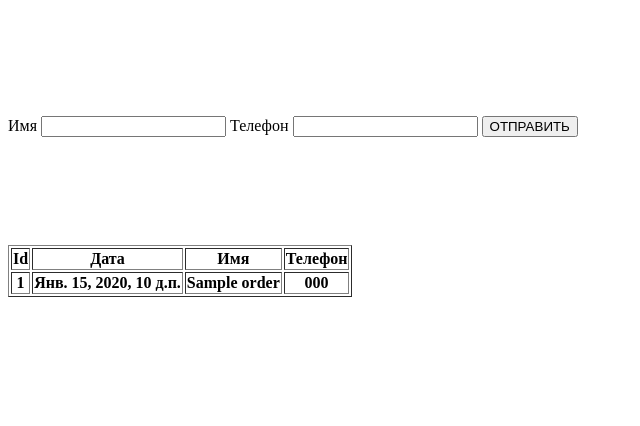
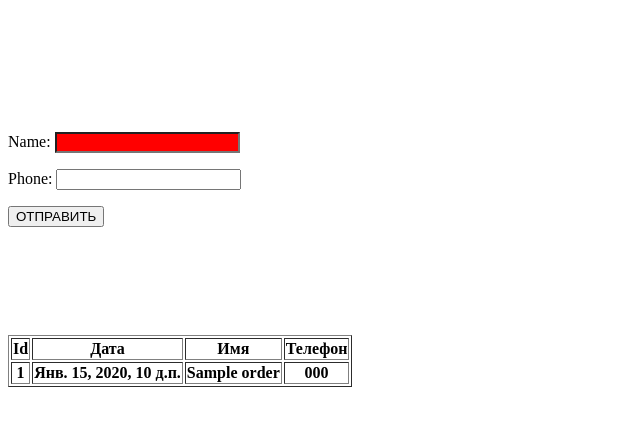
Before and after one commit to visavin/Django_test, a Django app: page / in a window 1280 px wide. Shown: the top 426 px of the page, without its empty margins (0-640 px from the left). Run offline with Django 3.2, Linux system fonts and the light colour scheme; tables that the repository leaves empty hold one stand-in row (values such as "Sample post"); lists and menus that the app fills with data are empty.

Commit message:
Django_class_form

```diff
--- /dev/null
+++ b/crm/forms.py
@@ -0,0 +1,6 @@
+from django import forms
+
+
+class OrderForm(forms.Form):
+    name = forms.CharField(max_length=200, required=False, widget=forms.TextInput(attrs={'class': 'css_input'}))
+    phone = forms.CharField(max_length=200)
--- a/crm/views.py
+++ b/crm/views.py
@@ -1,11 +1,13 @@
 from django.shortcuts import render
 from .models import Order
+from .forms import OrderForm
 
 
 # Create your views here.
 def first_page(request):
     object_list = Order.objects.all()
-    return render(request, './index.html', {'object_list': object_list})
+    form = OrderForm()
+    return render(request, './index.html', {'object_list': object_list, 'form': form})
 
 
 def thanks_page(request):
--- a/templates/index.html
+++ b/templates/index.html
@@ -8,12 +8,20 @@
 
 <br><br><br><br><br><br>
 
+<style>
+    .css_input{
+    color: yellow;
+    background-color: red;
+    }
+</style>
+
 <form action="{% url 'thanks_page' %}" method="POST">
     {% csrf_token %}
-    <label>Имя</label>
-    <input name="name">
-    <label>Телефон</label>
-    <input name="phone">
+    {{ form.as_p }}
+<!--    <label>Имя</label>-->
+<!--    <input name="name">-->
+<!--    <label>Телефон</label>-->
+<!--    <input name="phone">-->
     <button type="submit">ОТПРАВИТЬ</button>
 </form>
 
```
